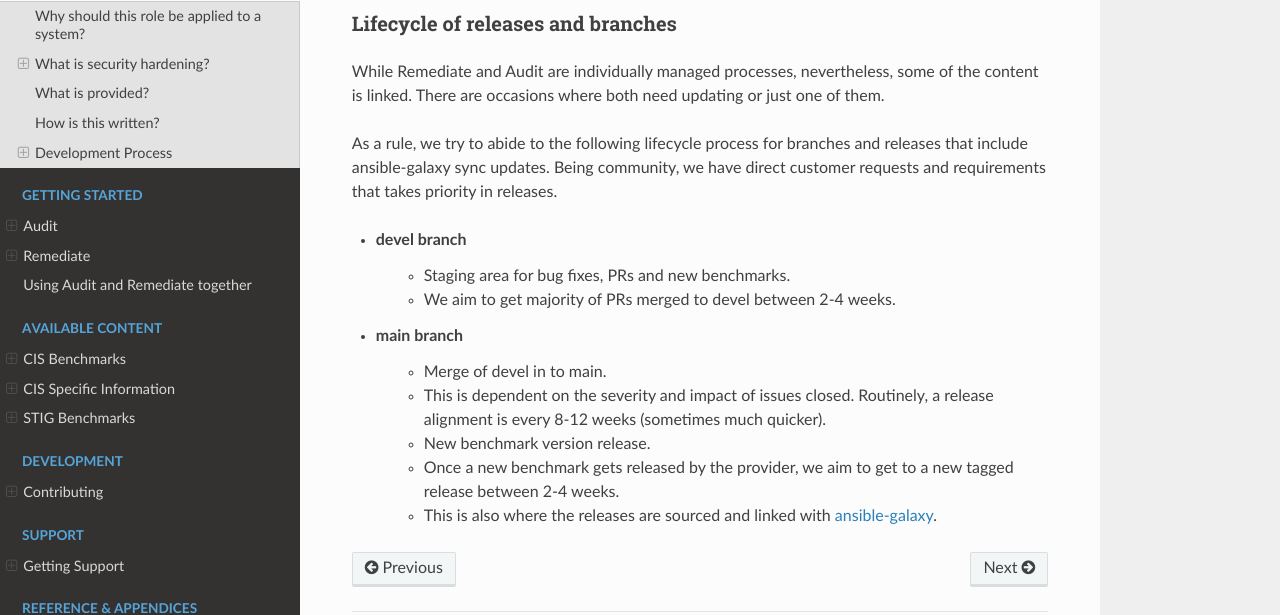
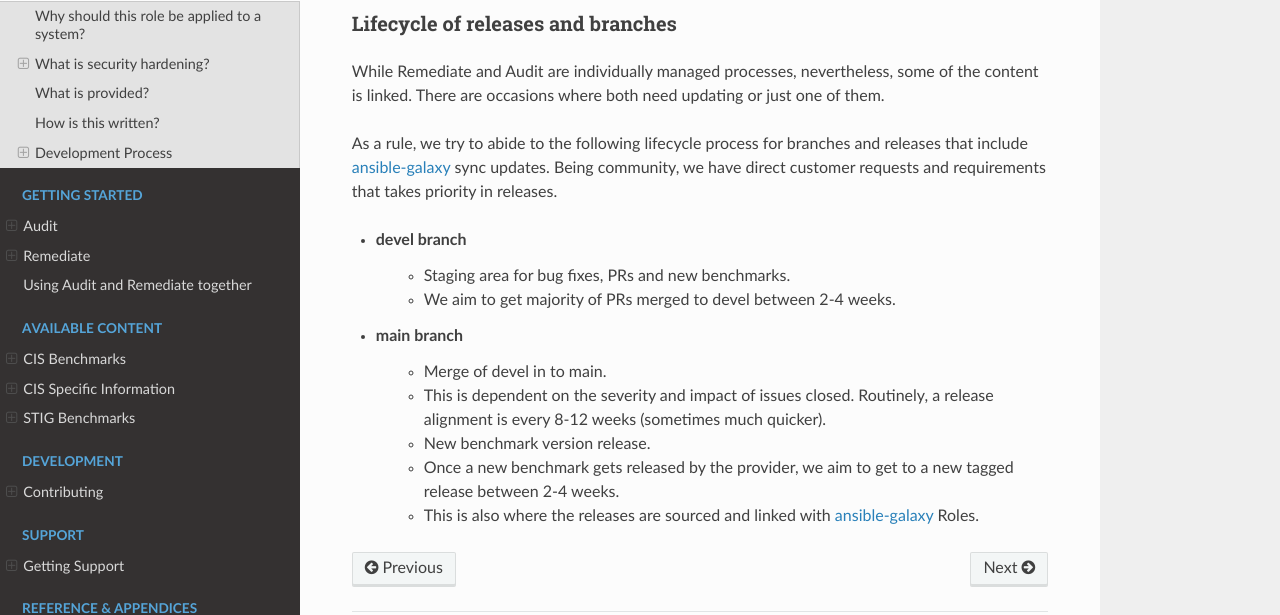
Before and after one commit to ansible-lockdown/MPG-AL-READTHEDOCS, a Sphinx documentation site: the page built from docs/source/intro.rst, in a window 1280 px wide and 900 px high, scrolled down 3166 px. Shown: the part 183-798 px from the top of the window. Built offline with Sphinx 7.4.7 and the Read the Docs theme 2.0.0, drawn with Linux system fonts in a browser that asks for light colours; pages that are not in the unit, such as notebooks, are missing from menus; some of the changed lines change nothing that is shown; some of the changed text lies outside the part shown.

Commit message:
Updated intro titles and URLs4
Signed-off-by: Frederick Witty <frederickw@mindpointgroup.com>

```diff
--- a/docs/source/intro.rst
+++ b/docs/source/intro.rst
@@ -43,22 +43,22 @@
 - Configuration-as-code
 
   - Assist in bringing your systems/platform into compliance through the use of [Ansible]
-  - Audit your current system/platform using `goss <https://goss.rocks>`_
+  - Audit your current system/platform using GOSS_
 
 - Highly configurable to work with your systems
 
 The content delivered is based upon either one of the two major contributors to the security best practices in the IT industry.
 
-- Center for Internet Security (CIS): `CIS <https://www.cisecurity.org/cis-benchmarks/>`_
+- Center for Internet Security (CIS_):
 
   - A global IT community of experts helping to build, document sets of benchmarks to produce industry best security practices.
     CIS Benchmarks are vendor agnostic, consensus-based security configuration guides both developed and accepted by government, business, industry, and academia.
 
 or
 
-- Security Technical Implementation Guide (STIG): `STIG <https://public.cyber.mil/stigs/downloads/>`_
+- Security Technical Implementation Guide (STIG_):
 
-  - From the Defense Information Systems Agency (DISA)
+  - From the Defense Information Systems Agency (DISA_)
   - The STIG is released with a public domain license and it is commonly used to secure systems at public and private organizations around the world.
 
 Both are well known and respected benchmarks created for the industry to assist in achieving recognised compliance (e.g. PCI DSS, HIPAA, SOC2, NIST)
@@ -80,7 +80,7 @@
 
 - Audit
 
-  - runs a small single binary on the system written in go called `goss <https://goss.rocks>`_
+  - runs a small single binary on the system written in go called GOSS_
   - enables you to very quickly scan your host and output the status of compliance for your host.
 
 - Remediate
@@ -130,8 +130,8 @@
 While Remediate and Audit are individually managed processes, nevertheless, some of the content is linked.
 There are occasions where both need updating or just one of them.
 
-As a rule, we try to abide to the following lifecycle process for branches and releases that include ansible-galaxy sync updates. Being community,
-we have direct customer requests and requirements that takes priority in releases.
+As a rule, we try to abide to the following lifecycle process for branches and releases that include ansible-galaxy_ sync updates.
+Being community, we have direct customer requests and requirements that takes priority in releases.
 
 - **devel branch**
    - Staging area for bug fixes, PRs and new benchmarks.
@@ -147,4 +147,10 @@
 
    - Once a new benchmark gets released by the provider, we aim to get to a new tagged release between 2-4 weeks.
 
-   - This is also where the releases are sourced and linked with `ansible-galaxy <https://galaxy.ansible.com/MindPointGroup>`_.
+   - This is also where the releases are sourced and linked with ansible-galaxy_ Roles.
+
+.. _GOSS: https://goss.rocks
+.. _STIG: https://public.cyber.mil/stigs/downloads/
+.. _CIS: https://www.cisecurity.org/cis-benchmarks/
+.. _ansible-galaxy: https://galaxy.ansible.com/MindPointGroup
+.. _DISA: https://disa.mil/
```
